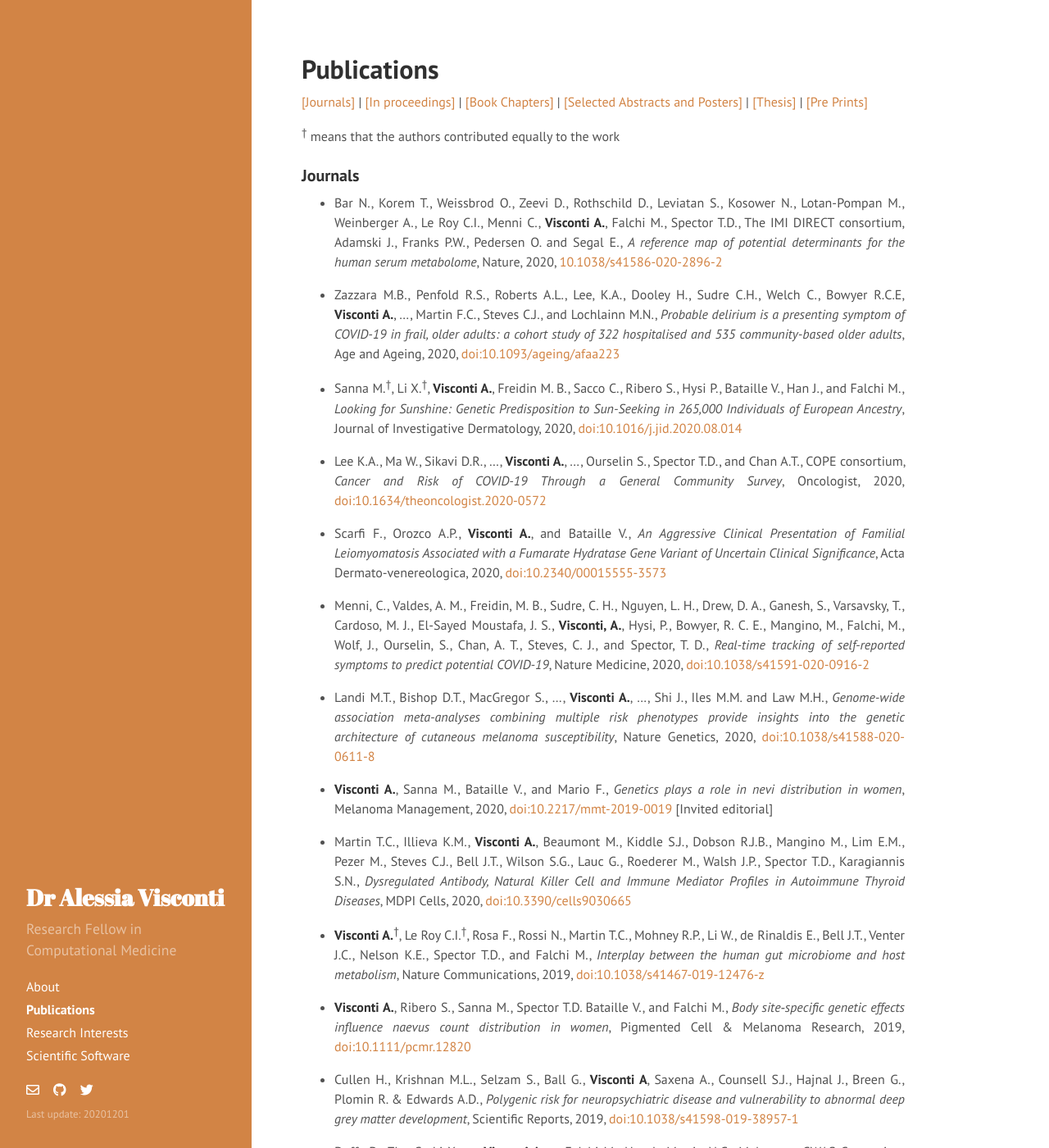
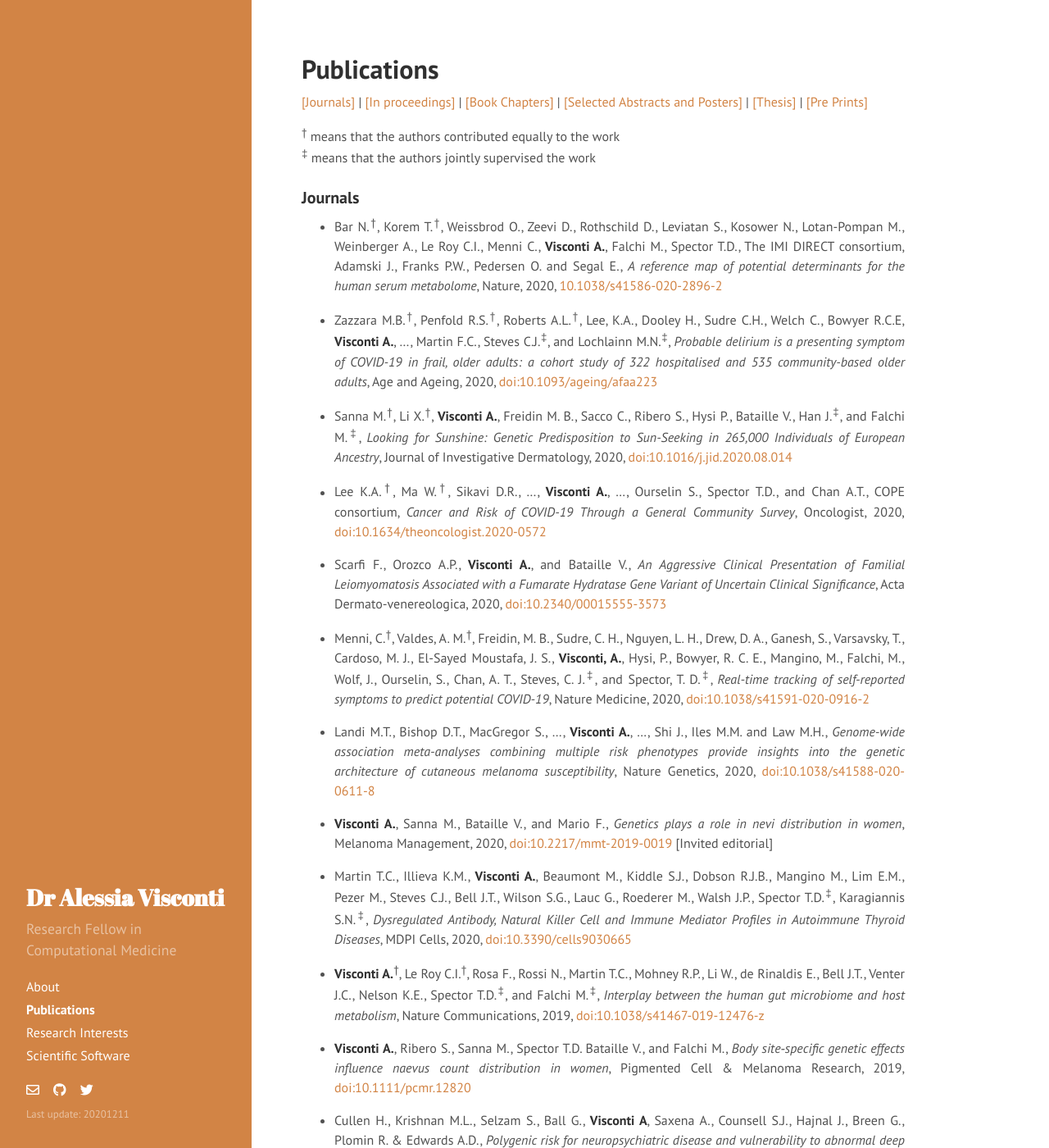
Before and after one commit to alesssia/alesssia.github.io, a Jekyll site: the page built from publications.md, in a window 1280 px wide and 1400 px high. Shown: the whole window at 82% size. Built offline with Jekyll 4.4.1, drawn with Linux system fonts in a browser that asks for light colours; nearby versions of some CDN libraries; a style sheet for code colours, icons or effects is not loaded; some of the changed text lies outside the part shown.

Commit message:
Fixed co-first and co-last authorships

```diff
--- a/_config.yml
+++ b/_config.yml
@@ -11,7 +11,7 @@ tagline:     ''
 description: 'Research Fellow in Computational Medicine'
 url:         http://alesssia.github.io/
 baseurl:     /
-lastmod:    '20201201'
+lastmod:    '20201211'
 
 author:
   name:      'Alessia Visconti'
--- a/publications.md
+++ b/publications.md
@@ -11,35 +11,36 @@ title: Publications
 | [[Thesis]](#thesis)
 | [[Pre Prints]](#pre-prints)
 
-<sup>†</sup> means that the authors contributed equally to the work
+<sup>†</sup> means that the authors contributed equally to the work<br/>
+<sup>‡</sup> means that the authors jointly supervised the work
 
 ###  Journals
 
-- Bar N., Korem T., Weissbrod O., Zeevi D., Rothschild D., Leviatan S., Kosower N., Lotan-Pompan M., Weinberger A., Le Roy C.I., Menni C., **Visconti A.**, Falchi M., Spector T.D., The IMI DIRECT consortium, Adamski J., Franks P.W., Pedersen O. and Segal E., *A reference map of potential determinants for the human serum metabolome*, Nature, 2020, [10.1038/s41586-020-2896-2](https://www.nature.com/articles/s41586-020-2896-2)
+- Bar N.<sup>†</sup>, Korem T.<sup>†</sup>, Weissbrod O., Zeevi D., Rothschild D., Leviatan S., Kosower N., Lotan-Pompan M., Weinberger A., Le Roy C.I., Menni C., **Visconti A.**, Falchi M., Spector T.D., The IMI DIRECT consortium, Adamski J., Franks P.W., Pedersen O. and Segal E., *A reference map of potential determinants for the human serum metabolome*, Nature, 2020, [10.1038/s41586-020-2896-2](https://www.nature.com/articles/s41586-020-2896-2)
 
-- Zazzara M.B., Penfold R.S., Roberts A.L., Lee, K.A., Dooley H., Sudre C.H., Welch C., Bowyer R.C.E, **Visconti A.**, ..., Martin F.C., Steves C.J., and Lochlainn M.N., *Probable delirium is a presenting symptom of COVID-19 in frail, older adults: a cohort study of 322 hospitalised and 535 community-based older adults*, Age and Ageing, 2020, [doi:10.1093/ageing/afaa223](https://doi.org/10.1093/ageing/afaa223)
+- Zazzara M.B.<sup>†</sup>, Penfold R.S.<sup>†</sup>, Roberts A.L.<sup>†</sup>, Lee, K.A., Dooley H., Sudre C.H., Welch C., Bowyer R.C.E, **Visconti A.**, ..., Martin F.C., Steves C.J.<sup>‡</sup>, and Lochlainn M.N.<sup>‡</sup>, *Probable delirium is a presenting symptom of COVID-19 in frail, older adults: a cohort study of 322 hospitalised and 535 community-based older adults*, Age and Ageing, 2020, [doi:10.1093/ageing/afaa223](https://doi.org/10.1093/ageing/afaa223)
 
-- Sanna M.<sup>†</sup>, Li X.<sup>†</sup>, **Visconti A.**, Freidin M. B., Sacco C., Ribero S., Hysi P., Bataille V., Han J., and Falchi M., *Looking for Sunshine: Genetic Predisposition to Sun-Seeking in 265,000 Individuals of European Ancestry*, Journal of Investigative Dermatology, 2020, [doi:10.1016/j.jid.2020.08.014](https://www.jidonline.org/article/S0022-202X(20)32049-2/fulltext)
+- Sanna M.<sup>†</sup>, Li X.<sup>†</sup>, **Visconti A.**, Freidin M. B., Sacco C., Ribero S., Hysi P., Bataille V., Han J.<sup>‡</sup>, and Falchi M.<sup>‡</sup>, *Looking for Sunshine: Genetic Predisposition to Sun-Seeking in 265,000 Individuals of European Ancestry*, Journal of Investigative Dermatology, 2020, [doi:10.1016/j.jid.2020.08.014](https://www.jidonline.org/article/S0022-202X(20)32049-2/fulltext)
 
-- Lee K.A., Ma W., Sikavi D.R., ..., **Visconti A.**, ..., Ourselin S., Spector T.D., and Chan A.T., COPE consortium, *Cancer and Risk of COVID-19 Through a General Community Survey*, Oncologist, 2020, [doi:10.1634/theoncologist.2020-0572](https://theoncologist.onlinelibrary.wiley.com/doi/full/10.1634/theoncologist.2020-0572)
+- Lee K.A.<sup>†</sup>, Ma W.<sup>†</sup>, Sikavi D.R., ..., **Visconti A.**, ..., Ourselin S., Spector T.D., and Chan A.T., COPE consortium, *Cancer and Risk of COVID-19 Through a General Community Survey*, Oncologist, 2020, [doi:10.1634/theoncologist.2020-0572](https://theoncologist.onlinelibrary.wiley.com/doi/full/10.1634/theoncologist.2020-0572)
 
 - Scarfi F., Orozco A.P., **Visconti A.**, and Bataille V., *An Aggressive Clinical Presentation of Familial Leiomyomatosis Associated with a Fumarate Hydratase Gene Variant of Uncertain Clinical Significance*, Acta Dermato-venereologica, 2020, [doi:10.2340/00015555-3573](https://www.medicaljournals.se/acta/content/abstract/10.2340/00015555-3573)
 
-- Menni, C., Valdes, A. M., Freidin, M. B., Sudre, C. H., Nguyen, L. H., Drew, D. A., Ganesh, S., Varsavsky, T., Cardoso, M. J., El-Sayed Moustafa, J. S., **Visconti, A.**, Hysi, P., Bowyer, R. C. E., Mangino, M., Falchi, M., Wolf, J., Ourselin, S., Chan, A. T., Steves, C. J., and Spector, T. D., *Real-time tracking of self-reported symptoms to predict potential COVID-19*, Nature Medicine, 2020, [doi:10.1038/s41591-020-0916-2](https://www.nature.com/articles/s41591-020-0916-2)
+- Menni, C.<sup>†</sup>, Valdes, A. M.<sup>†</sup>, Freidin, M. B., Sudre, C. H., Nguyen, L. H., Drew, D. A., Ganesh, S., Varsavsky, T., Cardoso, M. J., El-Sayed Moustafa, J. S., **Visconti, A.**, Hysi, P., Bowyer, R. C. E., Mangino, M., Falchi, M., Wolf, J., Ourselin, S., Chan, A. T., Steves, C. J.<sup>‡</sup>, and Spector, T. D.<sup>‡</sup>, *Real-time tracking of self-reported symptoms to predict potential COVID-19*, Nature Medicine, 2020, [doi:10.1038/s41591-020-0916-2](https://www.nature.com/articles/s41591-020-0916-2)
 
 - Landi M.T., Bishop D.T., MacGregor S., ..., **Visconti A.**, ..., Shi J., Iles M.M. and Law M.H., *Genome-wide association meta-analyses combining multiple risk phenotypes provide insights into the genetic architecture of cutaneous melanoma susceptibility*, Nature Genetics, 2020, [doi:10.1038/s41588-020-0611-8](https://www.nature.com/articles/s41588-020-0611-8)
 
 - **Visconti A.**, Sanna M., Bataille V., and Mario F., *Genetics plays a role in nevi distribution in women*, Melanoma Management, 2020, [doi:10.2217/mmt-2019-0019](https://www.futuremedicine.com/doi/10.2217/mmt-2019-0019) [Invited editorial]
 
-- Martin T.C., Illieva K.M., **Visconti A.**, Beaumont M., Kiddle S.J., Dobson R.J.B., Mangino M., Lim E.M., Pezer M., Steves C.J., Bell J.T., Wilson S.G., Lauc G., Roederer M., Walsh J.P., Spector T.D., Karagiannis S.N., *Dysregulated Antibody, Natural Killer Cell and Immune Mediator Profiles in Autoimmune Thyroid Diseases*, MDPI Cells, 2020, [doi:10.3390/cells9030665](https://www.mdpi.com/2073-4409/9/3/665)
+- Martin T.C., Illieva K.M., **Visconti A.**, Beaumont M., Kiddle S.J., Dobson R.J.B., Mangino M., Lim E.M., Pezer M., Steves C.J., Bell J.T., Wilson S.G., Lauc G., Roederer M., Walsh J.P., Spector T.D.<sup>‡</sup>, Karagiannis S.N.<sup>‡</sup>, *Dysregulated Antibody, Natural Killer Cell and Immune Mediator Profiles in Autoimmune Thyroid Diseases*, MDPI Cells, 2020, [doi:10.3390/cells9030665](https://www.mdpi.com/2073-4409/9/3/665)
 
-- **Visconti A.**<sup>†</sup>, Le Roy C.I.<sup>†</sup>, Rosa F., Rossi N., Martin T.C., Mohney R.P., Li W., de Rinaldis E., Bell J.T., Venter J.C., Nelson K.E., Spector T.D., and Falchi M., *Interplay between the human gut microbiome and host metabolism*, Nature Communications, 2019, [doi:10.1038/s41467-019-12476-z](https://www.nature.com/articles/s41467-019-12476-z)
+- **Visconti A.**<sup>†</sup>, Le Roy C.I.<sup>†</sup>, Rosa F., Rossi N., Martin T.C., Mohney R.P., Li W., de Rinaldis E., Bell J.T., Venter J.C., Nelson K.E., Spector T.D.<sup>‡</sup>, and Falchi M.<sup>‡</sup>, *Interplay between the human gut microbiome and host metabolism*, Nature Communications, 2019, [doi:10.1038/s41467-019-12476-z](https://www.nature.com/articles/s41467-019-12476-z)
 
 - **Visconti A.**, Ribero S., Sanna M., Spector T.D. Bataille V., and Falchi M., *Body site‐specific genetic effects influence naevus count distribution in women*, Pigmented Cell & Melanoma Research, 2019, [doi:10.1111/pcmr.12820](https://doi.org/10.1111/pcmr.12820)
 
 - Cullen H., Krishnan M.L., Selzam S., Ball G., **Visconti A**, Saxena A., Counsell S.J., Hajnal J., Breen G., Plomin R. & Edwards A.D., *Polygenic risk for neuropsychiatric disease and vulnerability to abnormal deep grey matter development*, Scientific Reports, 2019, [doi:10.1038/s41598-019-38957-1](https://doi.org/10.1038/s41598-019-38957-1)
 
-- Duffy D., Zhu G., Li X., ..., **Visconti A.**, ... Falchi M., Han J., Martin N.G., Melanoma GWAS Consortium *Novel pleiotropic risk loci for melanoma and nevus density implicate multiple biological pathways*, Nature Communications, 2018, [doi:10.1038/s41467-018-06649-5](https://doi.org/10.1038/s41467-018-06649-5)
+- Duffy D., Zhu G., Li X., ..., **Visconti A.**, ... Falchi M., Han J.<sup>‡</sup>, Martin N.G.<sup>‡</sup>, Melanoma GWAS Consortium *Novel pleiotropic risk loci for melanoma and nevus density implicate multiple biological pathways*, Nature Communications, 2018, [doi:10.1038/s41467-018-06649-5](https://doi.org/10.1038/s41467-018-06649-5)
 
 - Martin T.C.<sup>†</sup>, **Visconti A<sup>†</sup>**, Tim D. Spector, and Falchi M., *Conducting metagenomic studies in microbiology and clinical research*, Appl Microbiol Biotechnol, 2018, [doi:10.1007/s00253-018-9209-9](https://link.springer.com/article/10.1007%2Fs00253-018-9209-9)
 
@@ -47,7 +48,7 @@ title: Publications
 
 - **Visconti A.**, Duffy D., Liu F., Zhu G., ..., Han J., Bataille V., and Falchi M., *Genome-wide association study in 176,678 Europeans reveals genetic loci for tanning response to sun exposure*, Nature Communications, 2018, [doi:10.1038/s41467-018-04086-y](http://dx.doi.org/10.1038/s41467-018-04086-y)
 
-- Hysi P.G.<sup>†</sup>, Valdes A.M.<sup>†</sup>, Liu F.<sup>†</sup>, Furlotte N.A., Evans D.M., Bataille V., **Visconti A.**,  ..., Kayser M., and Spector T.D., *Genome-wide association meta-analysis of individuals of European ancestry identifies new loci explaining a substantial fraction of hair color variation and heritability*, Nature Genetics, 2018, [doi:10.1038/s41588-018-0100-5](https://www.nature.com/articles/s41588-018-0100-5)
+- Hysi P.G.<sup>†</sup>, Valdes A.M.<sup>†</sup>, Liu F.<sup>†</sup>, Furlotte N.A., Evans D.M., Bataille V., **Visconti A.**,  ..., Kayser M.<sup>‡</sup>, and Spector T.D.<sup>‡</sup>, *Genome-wide association meta-analysis of individuals of European ancestry identifies new loci explaining a substantial fraction of hair color variation and heritability*, Nature Genetics, 2018, [doi:10.1038/s41588-018-0100-5](https://www.nature.com/articles/s41588-018-0100-5)
 
 - Zaghlool S.B., Mook-Kanamori D.O., Kader S., Stephan N., Halama A., Engelke R., Sarwath H., Al-Dous E. K., Mohamoud Y. A., Roemisch-Margl W., Adamski J., Kastenmüller G., Friedrich N., **Visconti A.**, ...,  Malek J.A., and Suhre K, *Deep molecular phenotypes link complex disorders and physiological insult to CpG methylation*, Human Molecular Genetics, 2018, [doi:10.1093/hmg/ddy006](https://doi.org/10.1093/hmg/ddy006)
 
@@ -55,13 +56,13 @@ title: Publications
 
 - Puig-Butille J.A., Gimenez-Xavier P., **Visconti A.**, Nsengimana J., Garcia-Garcia F., Tell-Marti G., Escamez M.J., Newton-Bishop J.A., Bataille V., Del Rio M., Dopazo J., Falchi M, and Puig S., *Genomic expression differences between cutaneous cells from red hair colour individuals and black hair colour individuals based on bioinformatic analysis*, Oncotarget, 2016, [doi:10.18632/oncotarget.14140](http://www.impactjournals.com/oncotarget/index.php?journal=oncotarget&page=article&op=view&path%5B%5D=14140)
 
-- Ribero S.<sup>†</sup>, Sanna M.<sup>†</sup>, **Visconti A.**, Navarini A., Aviv A.,Glass D., Spector T.D., Smith C., Simpson M., Barker J., Mangino M., Falchi M., and Bataille V., *Acne and telomere length. A new spectrum between senescence and apoptosis pathways*, The Journal of Investigative Dermatology, 2016, [doi:10.1016/j.jid.2016.09.014](http://www.sciencedirect.com/science/article/pii/S0022202X16324563)
+- Ribero S.<sup>†</sup>, Sanna M.<sup>†</sup>, **Visconti A.**, Navarini A., Aviv A.,Glass D., Spector T.D., Smith C., Simpson M., Barker J., Mangino M., Falchi M.<sup>‡</sup>, and Bataille V.<sup>‡</sup>, *Acne and telomere length. A new spectrum between senescence and apoptosis pathways*, The Journal of Investigative Dermatology, 2016, [doi:10.1016/j.jid.2016.09.014](http://www.sciencedirect.com/science/article/pii/S0022202X16324563)
 
-- Lomax-Browne H.J.<sup>†</sup>, **Visconti A.<sup>†</sup>**, Pusey C.D., Cook H.T., Spector T.D., Pickering M.C, and Falchi M, *IgA Glycosylation is Heritable in Healthy Twins*, Journal of the American Society of Nephrology, 2016, [doi:10.1681/ASN.2016020184](http://jasn.asnjournals.org/content/early/2016/06/20/ASN.2016020184)
+- Lomax-Browne H.J.<sup>†</sup>, **Visconti A.<sup>†</sup>**, Pusey C.D., Cook H.T., Spector T.D., Pickering M.C<sup>‡</sup>, and Falchi M<sup>‡</sup>, *IgA Glycosylation is Heritable in Healthy Twins*, Journal of the American Society of Nephrology, 2016, [doi:10.1681/ASN.2016020184](http://jasn.asnjournals.org/content/early/2016/06/20/ASN.2016020184)
 
 - Gialluisi A., **Visconti A.**, Willcutt E.G., Smith S.D., Pennington B.F. Falchi M., DeFries J.C.,  Olson R.K., Francks C., and Fisher S.E., *Investigating the effects of copy number variants on reading and language performance*, Journal of Neurodevelopmental Disorders, 2016, [doi:10.1186/s11689-016-9147-8](https://jneurodevdisorders.biomedcentral.com/articles/10.1186/s11689-016-9147-8)
 
-- Al Muftah W.A.<sup>†</sup>, Al-Shafai M.<sup>†</sup>, Zaghlool S.B., **Visconti A.**, Tsai P.C., Kumar P., Spector T., Bell J., Falchi M., and Suhre K., *Epigenetic associations of type 2 diabetes and BMI in an Arab population*, Clinical Epigenetics, 2016, [doi:10.1186/s13148-016-0177-6](https://clinicalepigeneticsjournal.biomedcentral.com/articles/10.1186/s13148-016-0177-6)
+- Al Muftah W.A.<sup>†</sup>, Al-Shafai M.<sup>†</sup>, Zaghlool S.B., **Visconti A.**, Tsai P.C., Kumar P., Spector T., Bell J., Falchi M.<sup>‡</sup>, and Suhre K.<sup>‡</sup>, *Epigenetic associations of type 2 diabetes and BMI in an Arab population*, Clinical Epigenetics, 2016, [doi:10.1186/s13148-016-0177-6](https://clinicalepigeneticsjournal.biomedcentral.com/articles/10.1186/s13148-016-0177-6)
 
 - Johnson M.R., Shkura K., Langley S.R., ..., **Visconti A.**, ..., Kaminski R.M., Deary I.J., and Petretto E., *Systems genetics identifies a convergent gene network for cognition and neurodevelopmental disease*, Nature Neuroscience, 2015 [doi:10.1038/nn.4205](http://www.nature.com/neuro/journal/v19/n2/abs/nn.4205.html)
 
@@ -97,7 +98,7 @@ title: Publications
 
 ### Pre Prints
 
-- Bataille V.<sup>†</sup>, **Visconti A<sup>†</sup>**,, Rossi N., Murray B., Bournot A., Wolf J., Ourselin S., Steves C., Spector T.D., and Falchi M., *Diagnostic value of skin manifestation of SARS-CoV-2 infection*, medRxiv, 2020 [doi:10.1101/2020.07.10.20150656](https://www.medrxiv.org/content/10.1101/2020.07.10.20150656v1)
+- Bataille V.<sup>†</sup>, **Visconti A<sup>†</sup>**,, Rossi N., Murray B., Bournot A., Wolf J., Ourselin S., Steves C., Spector T.D.<sup>‡</sup>, and Falchi M.<sup>‡</sup>, *Diagnostic value of skin manifestation of SARS-CoV-2 infection*, medRxiv, 2020 [doi:10.1101/2020.07.10.20150656](https://www.medrxiv.org/content/10.1101/2020.07.10.20150656v1)
 
 
 ### Selected Abstracts and Posters
```
Also changed, not shown: 2 other files.
